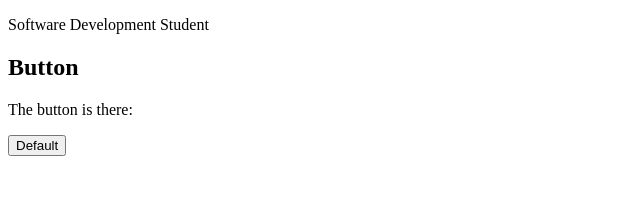
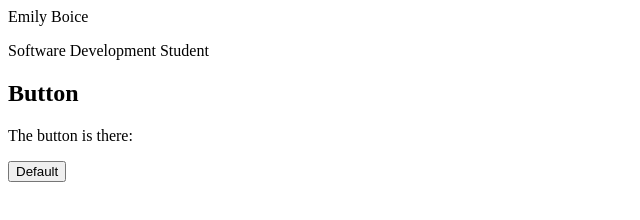
Before and after one commit to EmilyB130/EmilyB130.github.io, a plain HTML site: page index.html in a window 1280 px wide. Shown: the whole page, without its empty margins (0-640 px from the left). Drawn offline with Linux system fonts and the light colour scheme.

Commit message:
Update index.html

```diff
--- a/index.html
+++ b/index.html
@@ -1,7 +1,7 @@
 <!DOCTYPE html>
 <html>
 <head>
-  <title>Emily Boice</title>
+  <header>Emily Boice</<header>
     <p>Software Development Student<p>
 </head>
 <body>
```
